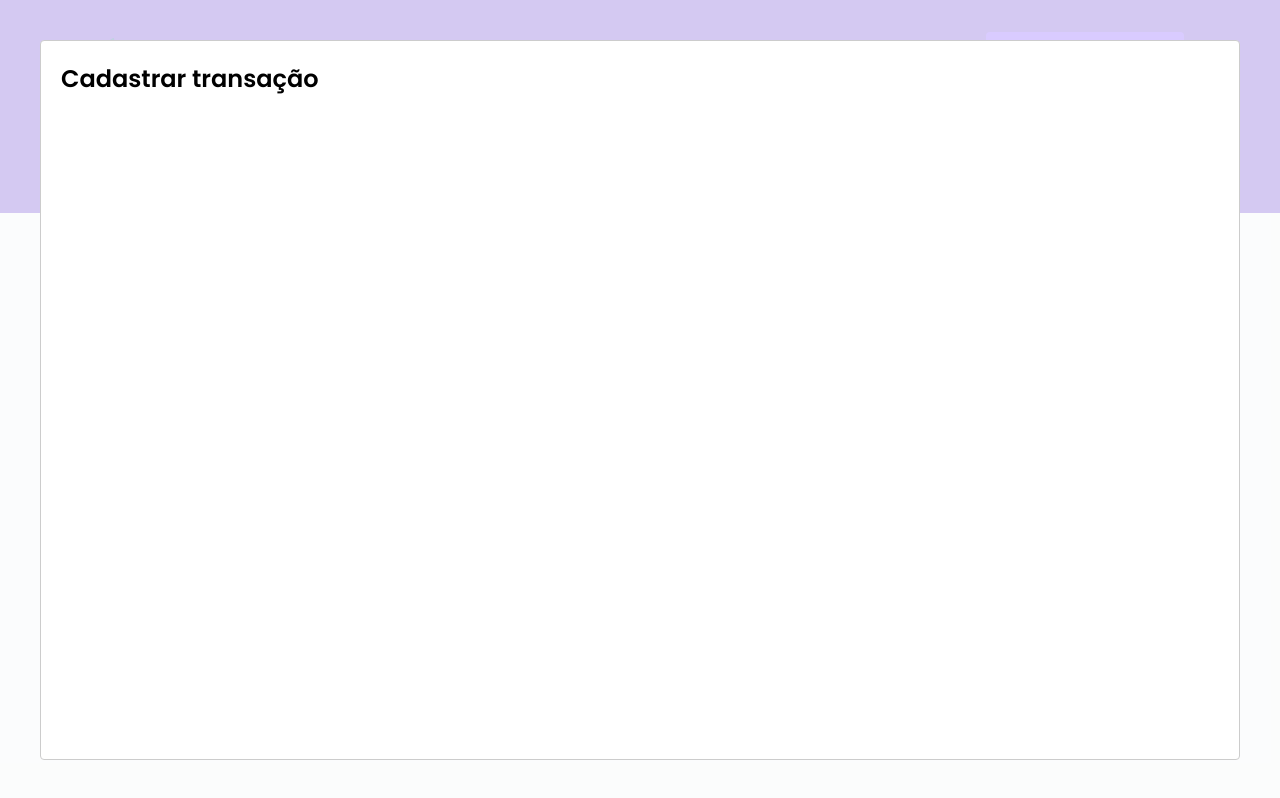
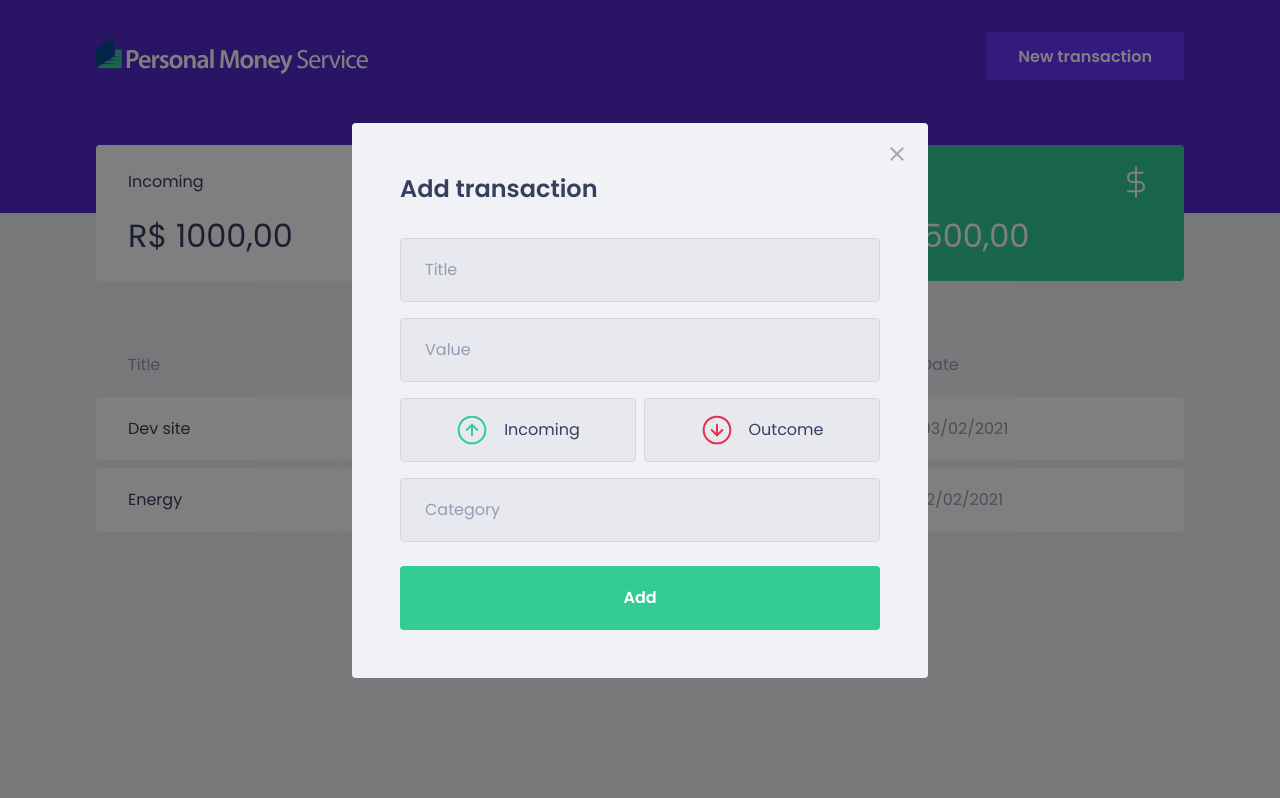
Before and after one commit to jpcmf/my.money, a React (Create React App) app: page / in a window 1280 px wide. Both pictures are taken after a click on the button "New transaction". Built offline with nearby package versions, Linux system fonts and the light colour scheme; no server answers; what miragejs would draw is missing.

Commit message:
chore: create the style of form 🍩

```diff
--- a/package.json
+++ b/package.json
@@ -5,6 +5,7 @@
   "dependencies": {
     "axios": "^0.21.1",
     "miragejs": "^0.1.41",
+    "polished": "^4.1.1",
     "react": "^17.0.1",
     "react-dom": "^17.0.1",
     "react-modal": "^3.12.1",
--- a/src/components/NewTransactionModal/index.tsx
+++ b/src/components/NewTransactionModal/index.tsx
@@ -1,6 +1,8 @@
 import Modal from 'react-modal';
-
-import { Container } from './styles';
+import closeImg from '../../assets/close.svg';
+import incomeImg from '../../assets/income.svg';
+import outcomeImg from '../../assets/outcome.svg';
+import { Container, ButtonTypeWrapper } from './styles';
 
 interface NewTransactionModalProps {
   isOpen: boolean;
@@ -14,10 +16,36 @@
   onRequestClose,
 }: NewTransactionModalProps) {
   return (
-    <Container>
-      <Modal isOpen={isOpen} onRequestClose={onRequestClose}>
-        <h2>Cadastrar transação</h2>
-      </Modal>
-    </Container>
+    <Modal
+      isOpen={isOpen}
+      onRequestClose={onRequestClose}
+      overlayClassName="react-modal-overlay"
+      className="react-modal-content"
+    >
+      <button
+        type="button"
+        onClick={onRequestClose}
+        className="react-modal-close"
+      >
+        <img src={closeImg} alt="close" />
+      </button>
+      <Container>
+        <h2>Add transaction</h2>
+        <input type="text" placeholder="Title" />
+        <input type="number" placeholder="Value" />
+        <ButtonTypeWrapper>
+          <button type="button">
+            <img src={incomeImg} alt="income" />
+            <span>Incoming</span>
+          </button>
+          <button type="button">
+            <img src={outcomeImg} alt="outcome" />
+            <span>Outcome</span>
+          </button>
+        </ButtonTypeWrapper>
+        <input type="text" placeholder="Category" />
+        <button type="submit">Add</button>
+      </Container>
+    </Modal>
   );
 }
--- a/src/components/NewTransactionModal/styles.ts
+++ b/src/components/NewTransactionModal/styles.ts
@@ -1,3 +1,76 @@
 import styled from 'styled-components';
+import { darken } from 'polished';
 
-export const Container = styled.div``;
+export const Container = styled.form`
+  h2 {
+    color: var(--text-title);
+    font-size: 1.5rem;
+    margin-bottom: 2rem;
+  }
+
+  input {
+    background-color: var(--input-bg);
+    border-radius: var(--border);
+    border: solid 1px var(--input-border);
+    font-size: 1rem;
+    font-weight: 400;
+    height: 4rem;
+    padding: 0 1.5rem;
+    width: 100%;
+
+    &::placeholder {
+      color: var(--text-body);
+    }
+
+    & + input {
+      margin-top: 1rem;
+    }
+  }
+
+  button[type='submit'] {
+    background-color: var(--green);
+    border-radius: var(--border);
+    border: 0;
+    color: var(--white);
+    font-size: 1rem;
+    height: 4rem;
+    margin-top: 1.5rem;
+    padding: 0 1.5rem;
+    width: 100%;
+
+    &:hover {
+      filter: brightness(0.9);
+    }
+  }
+`;
+
+export const ButtonTypeWrapper = styled.div`
+  display: grid;
+  gap: 0.5rem;
+  grid-template-columns: repeat(2, 1fr);
+  margin: 1rem 0;
+
+  button {
+    align-items: center;
+    background-color: var(--input-bg);
+    border-radius: var(--border);
+    border: solid 1px var(--input-border);
+    display: flex;
+    height: 4rem;
+    justify-content: center;
+
+    &:hover {
+      border-color: ${darken(0.2, '#d7d7d7')};
+    }
+
+    img {
+      margin-right: 1rem;
+    }
+
+    span {
+      color: var(--text-title);
+      font-size: 1rem;
+      font-weight: 400;
+    }
+  }
+`;
--- a/src/styles/global.ts
+++ b/src/styles/global.ts
@@ -13,6 +13,8 @@
     --shape: #FFFFFF;
     --text-button: #FFFFFF;
     --border: 0.25rem;
+    --input-bg: #e7e9ee;
+    --input-border: #d7d7d7;
   }
 
   * {
@@ -48,7 +50,7 @@
     font-weight: 400;
 
 
-  h1, h2, h3, h4, h5, h6, strong, button{
+  h1, h2, h3, h4, h5, h6, strong, button {
     font-weight: 600;
   }
 
@@ -61,4 +63,39 @@
     cursor: not-allowed;
     opacity: 0.6;
   }
+
+  // Modal
+  .react-modal-overlay {
+    align-items: center;
+    background-color: rgba(0,0,0,0.5);
+    bottom: 0;
+    display: flex;
+    justify-content: center;
+    left: 0;
+    position: fixed;
+    right: 0;
+    top: 0;
+  }
+
+  .react-modal-content {
+    background-color: var(--background);
+    border-radius: var(--border);
+    max-width: 36rem;
+    padding: 3rem;
+    position: relative;
+    width: 100%;
+  }
+
+  .react-modal-close {
+    background: transparent;
+    border: 0;
+    font-size: 0;
+    position: absolute;
+    right: 1.5rem;
+    top: 1.5rem;
+
+    &:hover {
+      filter: brightness(0.8);
+    }
+  }
 `;
```
Also changed, not shown: 2 other files (tests, documents, lock files or other folders).
